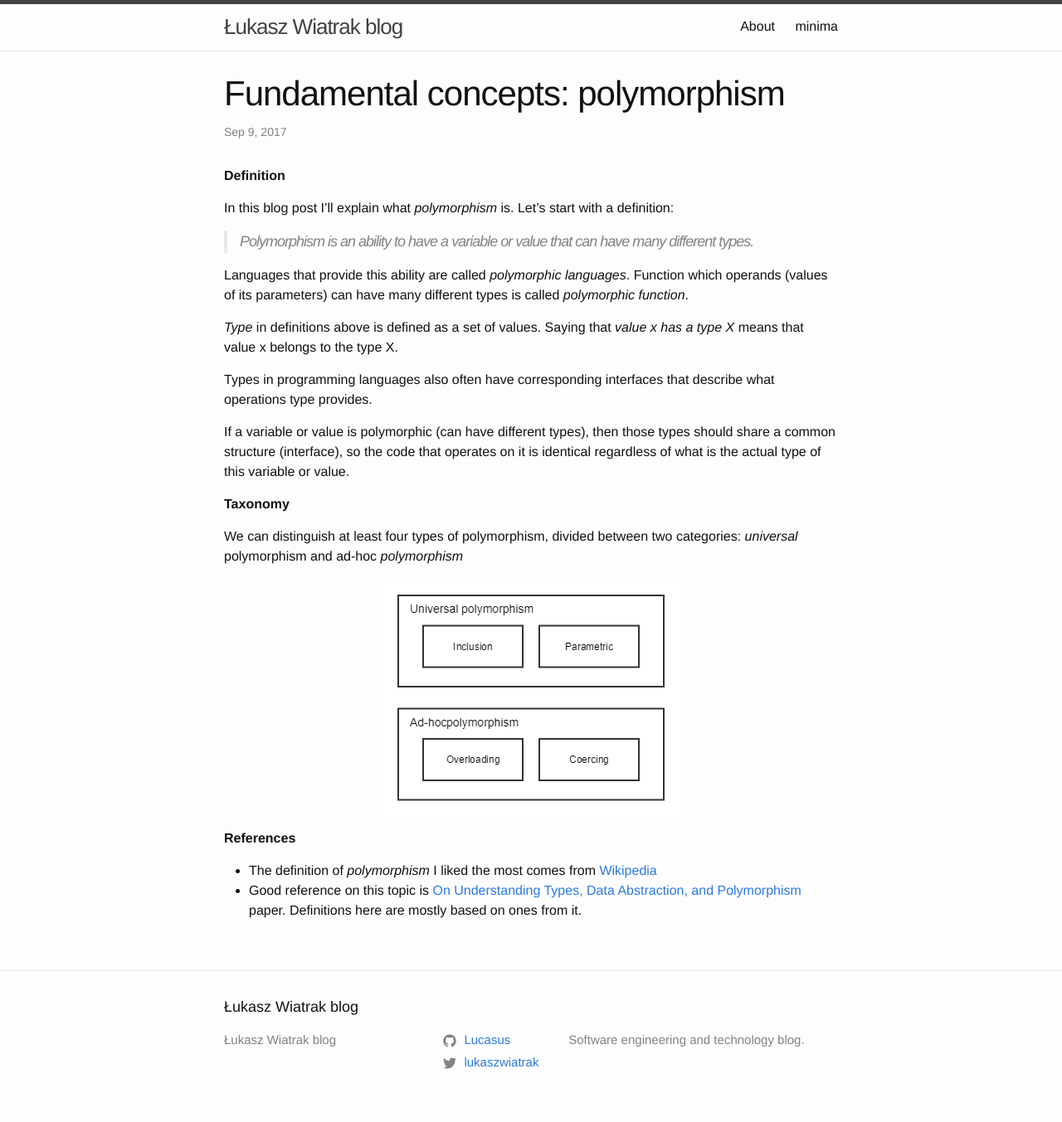
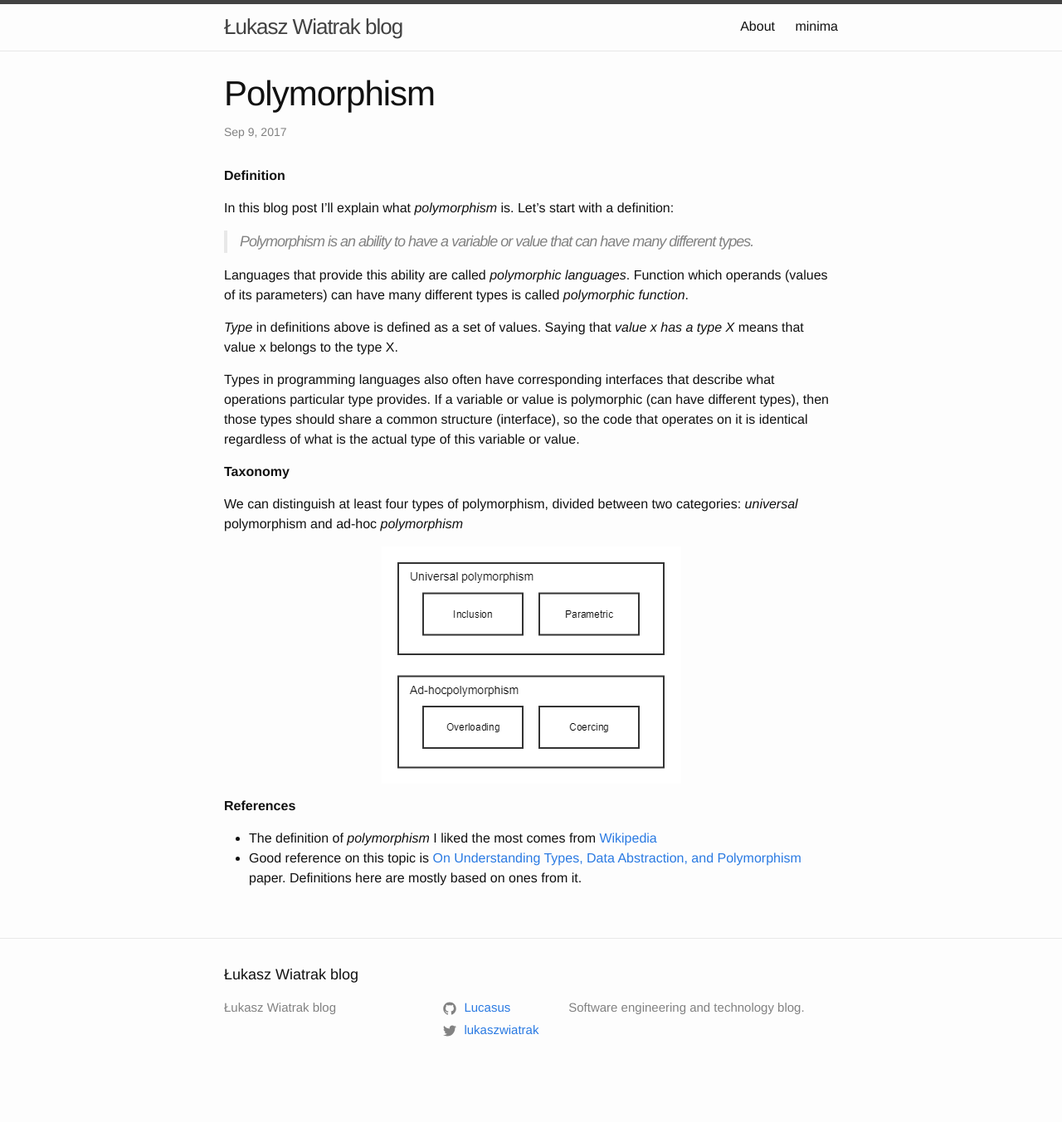
Before and after one commit to Lucasus/lukaszwiatrak, a Jekyll site: the page built from src/_posts/2017-09-09-polymorphism.markdown, in a window 1280 px wide. Shown: the whole page at 83% size. Built offline with Jekyll 4.4.1, drawn with Linux system fonts in a browser that asks for light colours; after the commit the page ends 1314 px from its top, so only the background shows below that.

Commit message:
Polymorphism post title changed

```diff
--- a/src/_posts/2017-09-09-fundamental-concepts-polymorphism.markdown
+++ b/src/_posts/2017-09-09-polymorphism.markdown
@@ -1,6 +1,6 @@
 ---
 layout: post
-title:  "Fundamental concepts: polymorphism"
+title:  "Polymorphism"
 date:   2017-09-09 23:07:00 +0200
 categories: fundamentals
 ---
@@ -15,9 +15,7 @@ Languages that provide this ability are called _polymorphic languages_. Function
 
 _Type_ in definitions above is defined as a set of values. Saying that _value x has a type X_ means that value x belongs to the type X.
 
-Types in programming languages also often have corresponding interfaces that describe what operations type provides.
-
-If a variable or value is polymorphic (can have different types), then those types should share a common structure (interface), so the code that operates on it is identical regardless of what is the actual type of this variable or value.
+Types in programming languages also often have corresponding interfaces that describe what operations particular type provides. If a variable or value is polymorphic (can have different types), then those types should share a common structure (interface), so the code that operates on it is identical regardless of what is the actual type of this variable or value.
 
 **Taxonomy**
 
```
